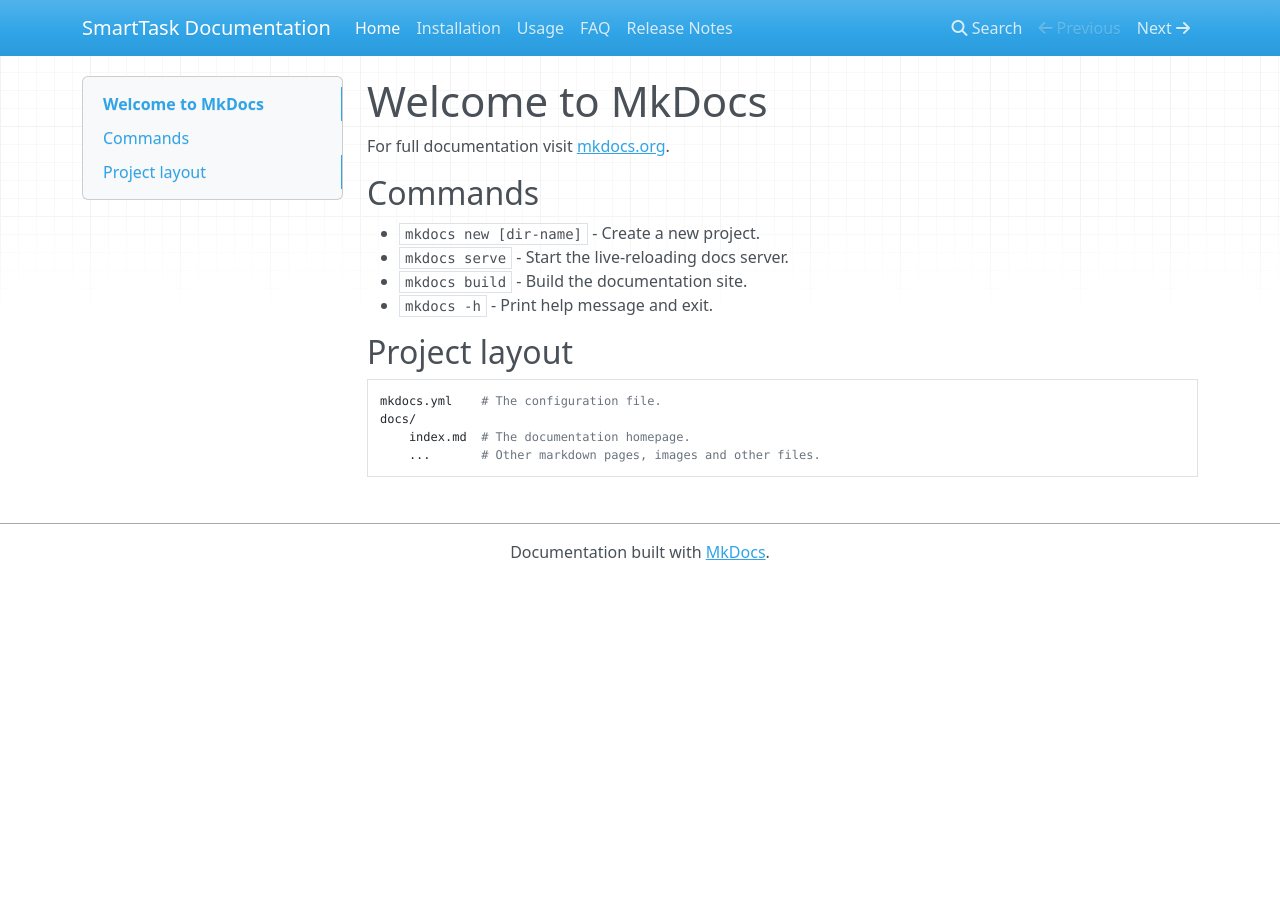
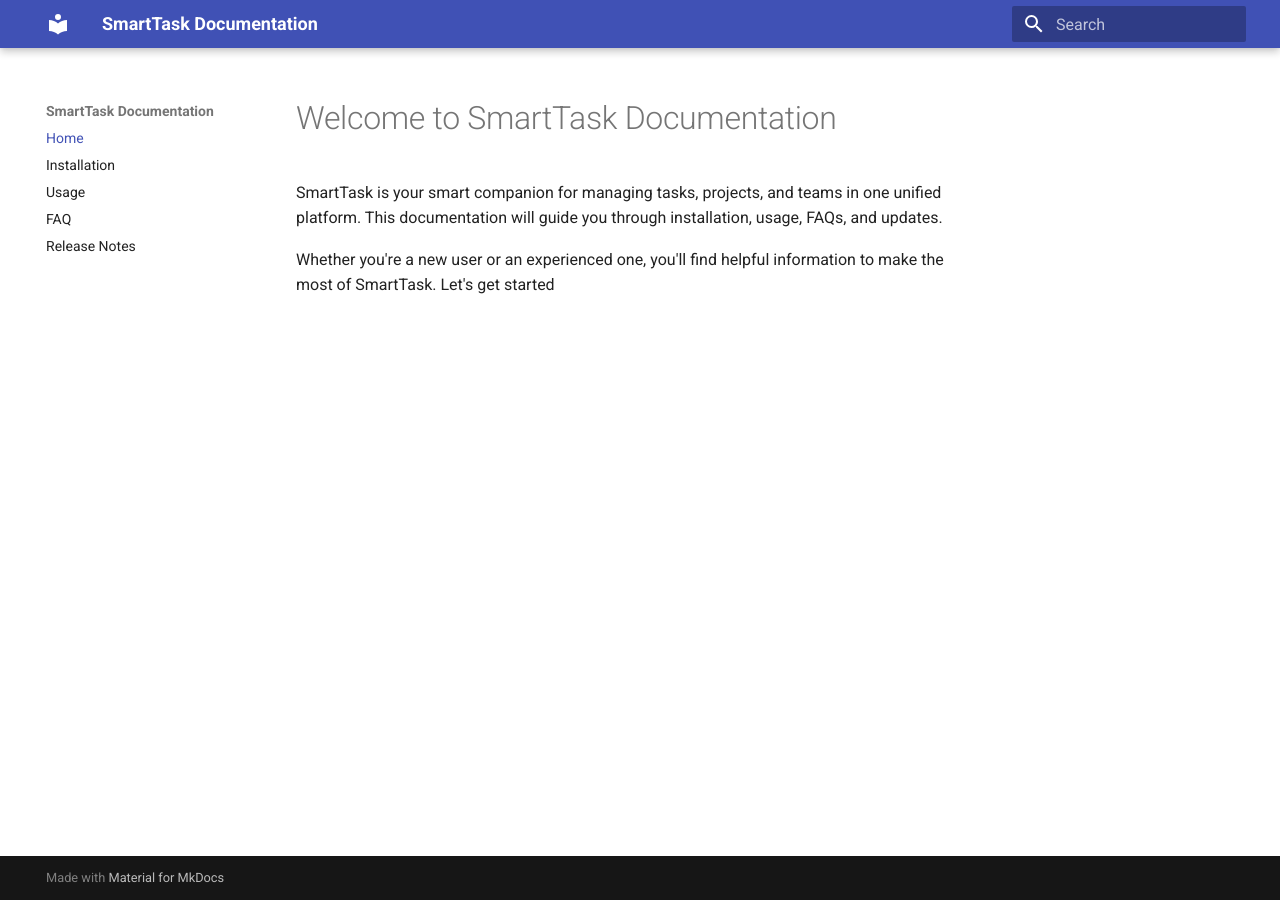
Before and after one commit to sdineshkumar76/smarttask-docs, an MkDocs documentation site: the page built from docs/index.md, in a window 1280 px wide. Built offline with MkDocs 1.6.1 and Material for MkDocs 9.7.7, drawn with Linux system fonts in a browser that asks for light colours; nearby versions of some CDN libraries.

```diff
--- a/docs/index.md
+++ b/docs/index.md
@@ -1,17 +1,6 @@
-# Welcome to MkDocs
+# Welcome to SmartTask Documentation
 
-For full documentation visit [mkdocs.org](https://www.mkdocs.org).
+SmartTask is your smart companion for managing tasks, projects, and teams in one unified platform. This documentation will guide you through installation, usage, FAQs, and updates.
 
-## Commands
-
-* `mkdocs new [dir-name]` - Create a new project.
-* `mkdocs serve` - Start the live-reloading docs server.
-* `mkdocs build` - Build the documentation site.
-* `mkdocs -h` - Print help message and exit.
-
-## Project layout
-
-    mkdocs.yml    # The configuration file.
-    docs/
-        index.md  # The documentation homepage.
-        ...       # Other markdown pages, images and other files.
+Whether you're a new user or an experienced one, you'll find helpful information to make the most of SmartTask.
+Let's get started
--- a/mkdocs.yml
+++ b/mkdocs.yml
@@ -2,7 +2,7 @@ site_name: SmartTask Documentation
 site_description: Official documentation for SmartTask – a smart way to manage tasks and teams.
 site_author: Dinesh Singh
 theme:
-  name: mkdocs
+  name: material
 nav:
   - Home: index.md
   - Installation: installation.md
```
Also changed, not shown: docs/faq.md (+9 -2 lines), docs/installation.md (+14 -2 lines), docs/release-notes.md (+9 -2 lines).
